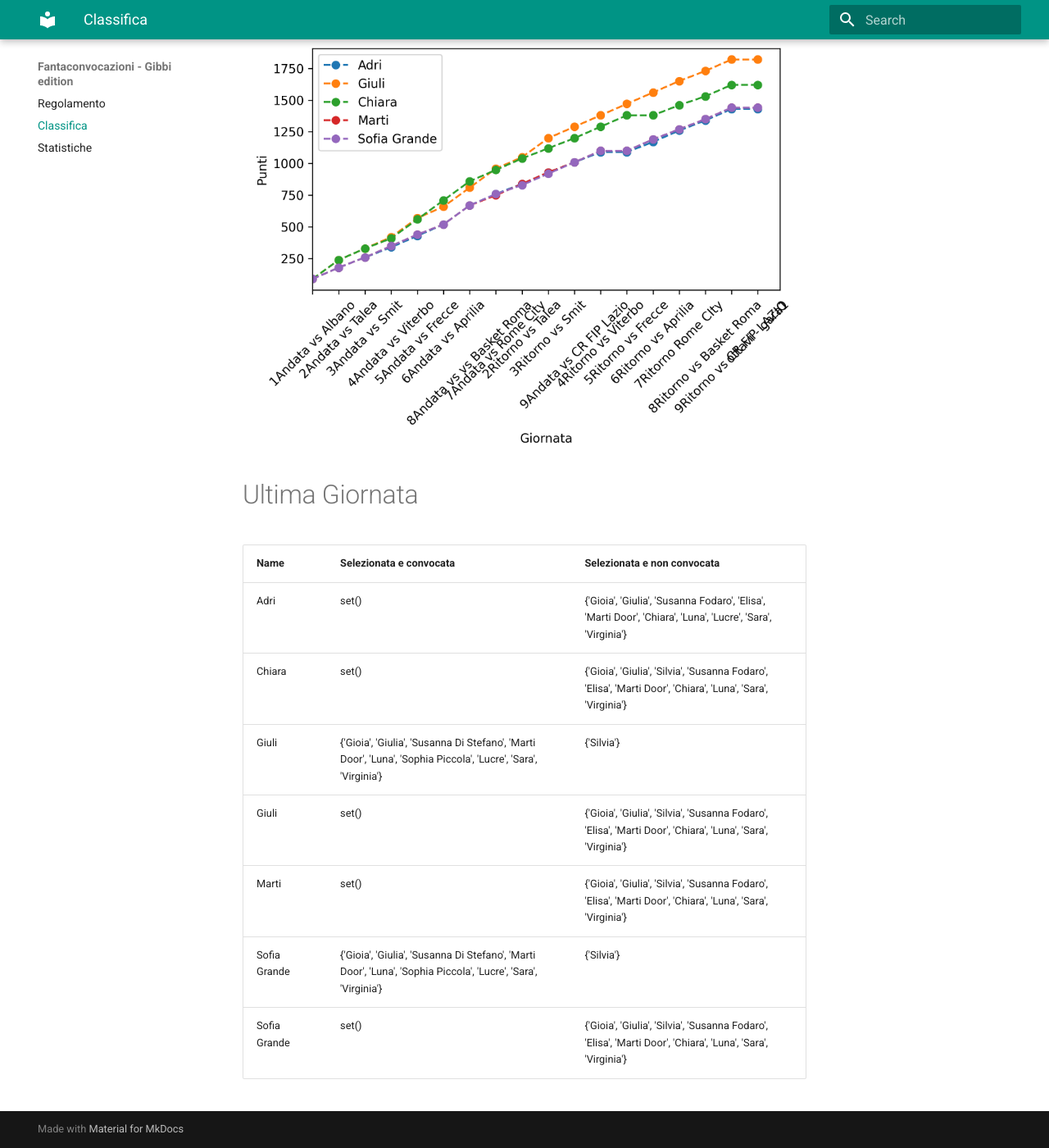
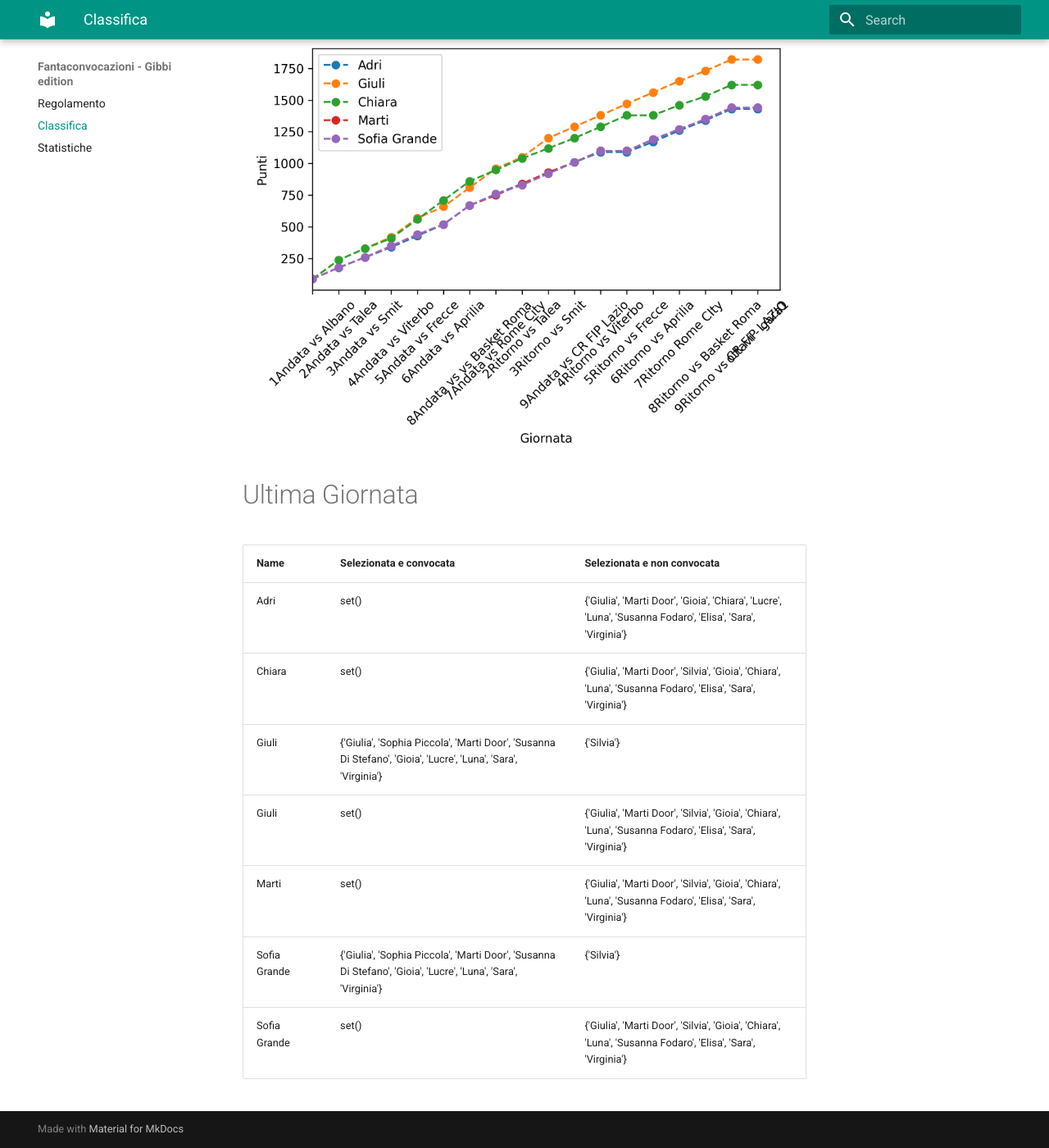
Before and after one commit to martinig94/fantagibbi, an MkDocs documentation site: the page built from docs/Classifica.md, in a window 1280 px wide and 1400 px high, scrolled down 565 px. Shown: the whole window at 82% size. Built offline with MkDocs 1.6.1 and Material for MkDocs 9.7.7, drawn with Linux system fonts in a browser that asks for light colours.

Commit message:
Auto-update from main.py

```diff
--- a/docs/Classifica.md
+++ b/docs/Classifica.md
@@ -18,11 +18,11 @@
 <!-- START_TABLE CORRECT -->
 | Name         | Selezionata e convocata                                                                                        | Selezionata e non convocata                                                                                  |
 |:-------------|:---------------------------------------------------------------------------------------------------------------|:-------------------------------------------------------------------------------------------------------------|
-| Adri         | set()                                                                                                          | {'Gioia', 'Giulia', 'Susanna Fodaro', 'Elisa', 'Marti Door', 'Chiara', 'Luna', 'Lucre', 'Sara', 'Virginia'}  |
-| Chiara       | set()                                                                                                          | {'Gioia', 'Giulia', 'Silvia', 'Susanna Fodaro', 'Elisa', 'Marti Door', 'Chiara', 'Luna', 'Sara', 'Virginia'} |
-| Giuli        | {'Gioia', 'Giulia', 'Susanna Di Stefano', 'Marti Door', 'Luna', 'Sophia Piccola', 'Lucre', 'Sara', 'Virginia'} | {'Silvia'}                                                                                                   |
-| Giuli        | set()                                                                                                          | {'Gioia', 'Giulia', 'Silvia', 'Susanna Fodaro', 'Elisa', 'Marti Door', 'Chiara', 'Luna', 'Sara', 'Virginia'} |
-| Marti        | set()                                                                                                          | {'Gioia', 'Giulia', 'Silvia', 'Susanna Fodaro', 'Elisa', 'Marti Door', 'Chiara', 'Luna', 'Sara', 'Virginia'} |
-| Sofia Grande | {'Gioia', 'Giulia', 'Susanna Di Stefano', 'Marti Door', 'Luna', 'Sophia Piccola', 'Lucre', 'Sara', 'Virginia'} | {'Silvia'}                                                                                                   |
-| Sofia Grande | set()                                                                                                          | {'Gioia', 'Giulia', 'Silvia', 'Susanna Fodaro', 'Elisa', 'Marti Door', 'Chiara', 'Luna', 'Sara', 'Virginia'} |
+| Adri         | set()                                                                                                          | {'Giulia', 'Marti Door', 'Gioia', 'Chiara', 'Lucre', 'Luna', 'Susanna Fodaro', 'Elisa', 'Sara', 'Virginia'}  |
+| Chiara       | set()                                                                                                          | {'Giulia', 'Marti Door', 'Silvia', 'Gioia', 'Chiara', 'Luna', 'Susanna Fodaro', 'Elisa', 'Sara', 'Virginia'} |
+| Giuli        | {'Giulia', 'Sophia Piccola', 'Marti Door', 'Susanna Di Stefano', 'Gioia', 'Lucre', 'Luna', 'Sara', 'Virginia'} | {'Silvia'}                                                                                                   |
+| Giuli        | set()                                                                                                          | {'Giulia', 'Marti Door', 'Silvia', 'Gioia', 'Chiara', 'Luna', 'Susanna Fodaro', 'Elisa', 'Sara', 'Virginia'} |
+| Marti        | set()                                                                                                          | {'Giulia', 'Marti Door', 'Silvia', 'Gioia', 'Chiara', 'Luna', 'Susanna Fodaro', 'Elisa', 'Sara', 'Virginia'} |
+| Sofia Grande | {'Giulia', 'Sophia Piccola', 'Marti Door', 'Susanna Di Stefano', 'Gioia', 'Lucre', 'Luna', 'Sara', 'Virginia'} | {'Silvia'}                                                                                                   |
+| Sofia Grande | set()                                                                                                          | {'Giulia', 'Marti Door', 'Silvia', 'Gioia', 'Chiara', 'Luna', 'Susanna Fodaro', 'Elisa', 'Sara', 'Virginia'} |
 <!-- END_TABLE CORRECT -->
```
